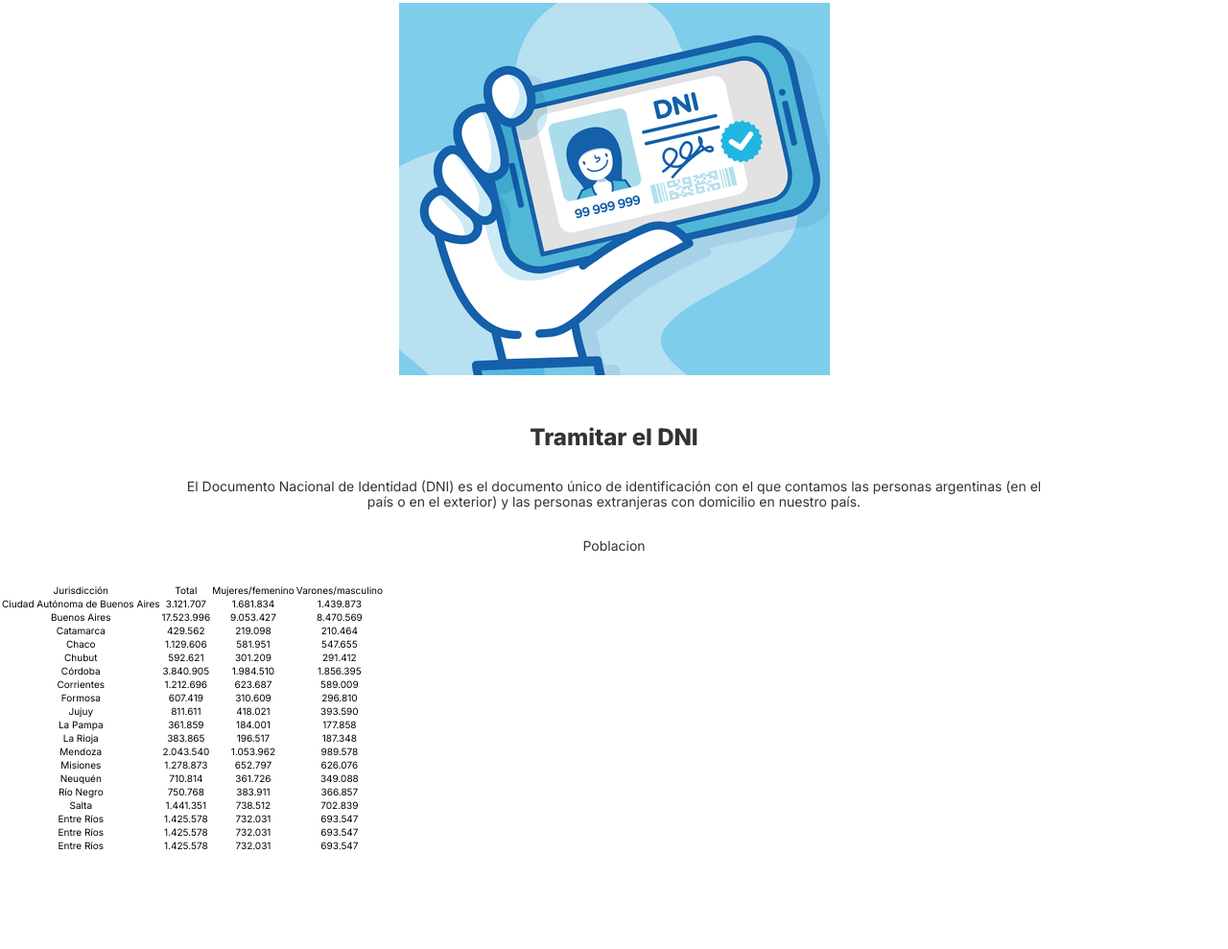
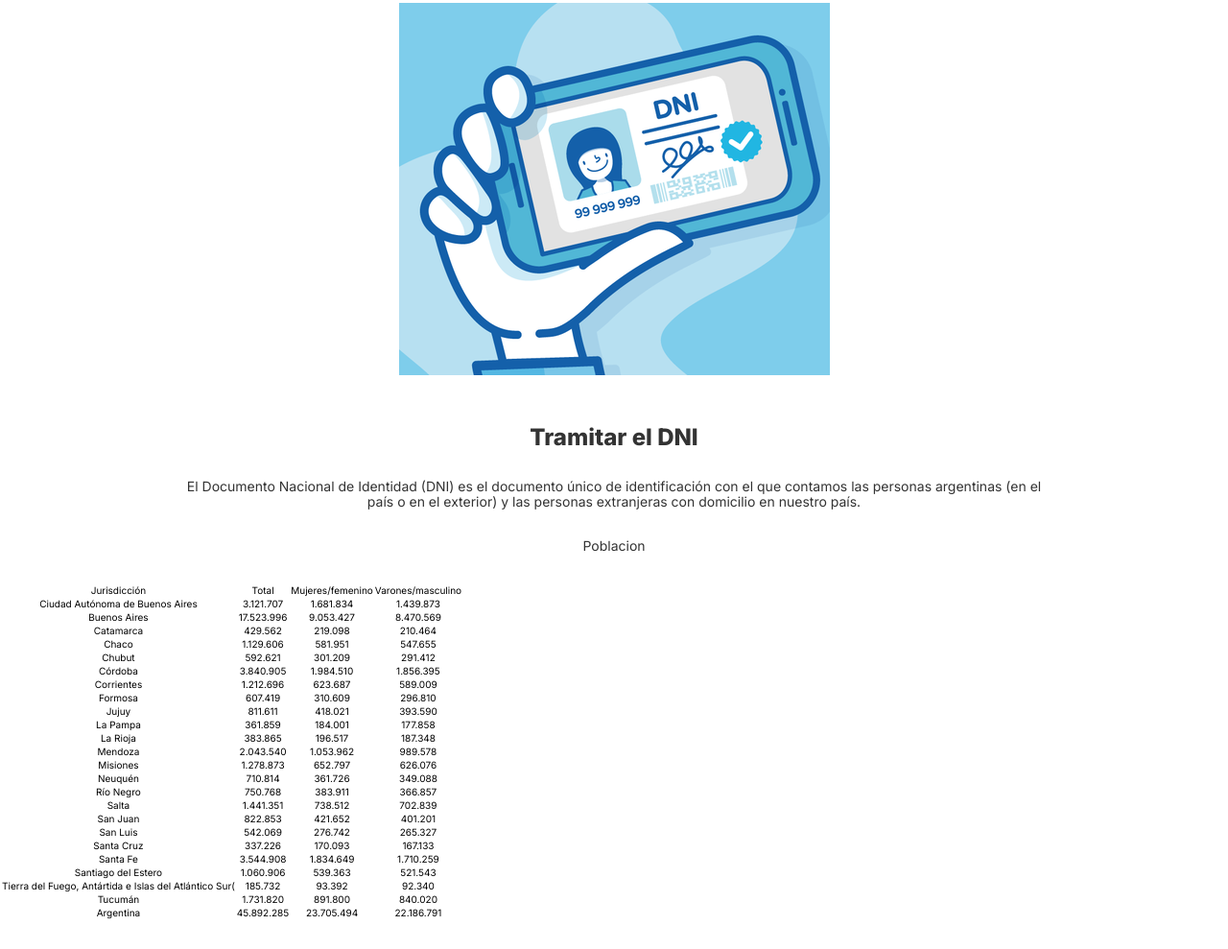
Before and after one commit to DogFatiga/Trabajo-responsivo, a plain HTML site: page index.html in a window 1280 px wide. Shown: the part 411-1400 px from the top of the page at 96% size. Before the commit the page ends 1330 px from the top, so only its background shows below. Drawn offline with Linux system fonts and the light colour scheme.

Commit message:
Html terminado de la tabla

```diff
--- a/index.html
+++ b/index.html
@@ -131,22 +131,52 @@
                         <td>702.839</td>
                       </tr>
                       <tr>
-                        <td>Entre Ríos</td>
-                        <td>1.425.578</td>
-                        <td>732.031</td>
-                        <td>693.547</td>
+                        <td>San Juan</td>
+                        <td>822.853</td>
+                        <td>421.652</td>
+                        <td>401.201</td>
                       </tr>
                       <tr>
-                        <td>Entre Ríos</td>
-                        <td>1.425.578</td>
-                        <td>732.031</td>
-                        <td>693.547</td>
+                        <td>San Luis</td>
+                        <td>542.069</td>
+                        <td>276.742</td>
+                        <td>265.327</td>
                       </tr>
                       <tr>
-                        <td>Entre Ríos</td>
-                        <td>1.425.578</td>
-                        <td>732.031</td>
-                        <td>693.547</td>
+                        <td>Santa Cruz</td>
+                        <td>337.226</td>
+                        <td>170.093</td>
+                        <td>167.133</td>
+                      </tr>
+                      <tr>
+                        <td>Santa Fe</td>
+                        <td>3.544.908</td>
+                        <td>1.834.649</td>
+                        <td>1.710.259</td>
+                      </tr>
+                      <tr>
+                        <td>Santiago del Estero</td>
+                        <td>1.060.906</td>
+                        <td>539.363</td>
+                        <td>521.543</td>
+                      </tr>
+                      <tr>
+                        <td>Tierra del Fuego, Antártida e Islas del Atlántico Sur(</td>
+                        <td>185.732</td>
+                        <td>93.392</td>
+                        <td>92.340</td>
+                      </tr>
+                      <tr>
+                        <td>Tucumán</td>
+                        <td>1.731.820</td>
+                        <td>891.800</td>
+                        <td>840.020</td>
+                      </tr>
+                      <tr>
+                        <td>Argentina</td>
+                        <td>45.892.285</td>
+                        <td>23.705.494</td>
+                        <td>22.186.791</td>
                       </tr>
 
                     </table>
--- a/style/style.css
+++ b/style/style.css
@@ -192,4 +192,5 @@ header{
    font-weight: 500;
    line-height: 1.6rem;
    color: var(--gray-base);
+
  }
```
